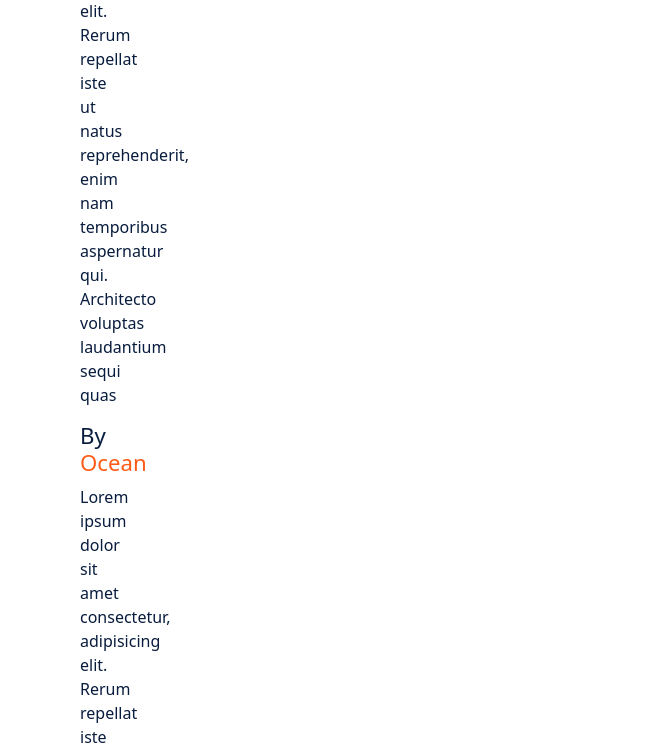
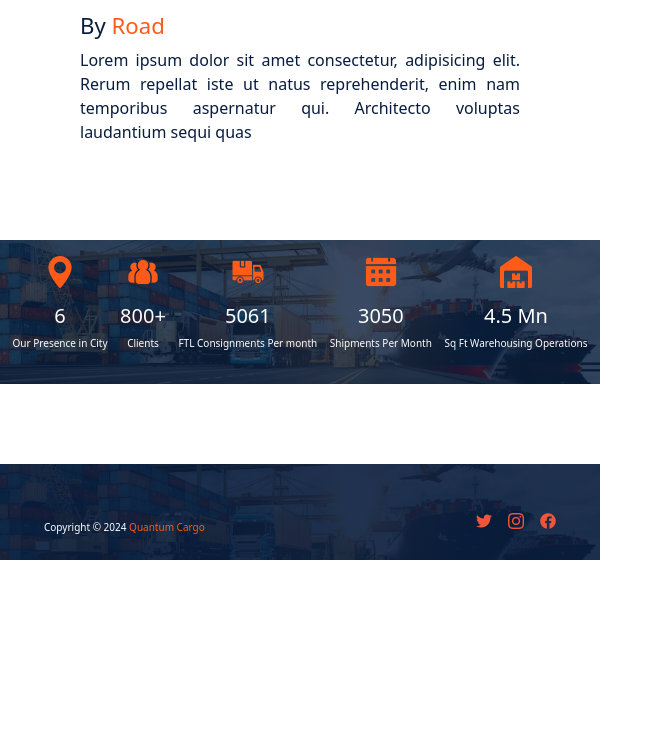
Before and after one commit to Aniket-workspace/QuantumCargo_JS, a plain HTML site: page index.html in a window 600 px wide. Shown: the part 1279-2033 px from the top of the page, 658 px wide, since content can reach past the window. After the commit the page ends 1846 px from the top, so only its background shows below. Drawn offline with nearby package versions, Linux system fonts and the light colour scheme.

Commit message:
home page footer and other

```diff
--- a/index.html
+++ b/index.html
@@ -83,7 +83,7 @@
   <!-- after home -->
 
   <div class="after-home">
-    <div class="after-home-img"><img src="images/home_boy.png" alt=""></div>
+    <div class="after-home-img"><img src="images/after-home.jpg" alt=""></div>
     <div class="after-home-text">
       <div>
         <h4><span>By</span> Air</h4>
@@ -100,6 +100,78 @@
     </div>
   </div>
 
+
+  <div class="after-home-2">
+    <diV class="home_card">
+      <div class="card_icon">
+        <img src="images/maps-and-flags.png" alt="">
+      </div>
+      <div class="card_text">
+        <h4>6</h4>
+        <p>Our Presence in City</p>
+      </div>
+    </diV>
+
+    <diV class="home_card">
+      <div class="card_icon">
+        <img src="images/society.png" alt="">
+      </div>
+      <div class="card_text">
+        <h4>800+</h4>
+        <p>Clients</p>
+      </div>
+    </diV>
+
+    <diV class="home_card">
+      <div class="card_icon">
+        <img src="images/delivery-truck.png" alt="">
+      </div>
+      <div class="card_text">
+        <h4>5061</h4>
+        <p>FTL Consignments Per month</p>
+      </div>
+    </diV>
+
+    <diV class="home_card">
+      <div class="card_icon">
+        <img src="images/calendar.png" alt="">
+      </div>
+      <div class="card_text">
+        <h4>3050</h4>
+        <p>Shipments Per Month</p>
+      </div>
+    </diV>
+
+    <diV class="home_card">
+      <div class="card_icon">
+        <img src="images/warehouse.png" alt="">
+      </div>
+      <div class="card_text">
+        <h4>4.5 Mn</h4>
+        <p>Sq Ft Warehousing Operations</p>
+      </div>
+    </diV>
+  </div>
+
+
+  <!-- footer -->
+  <div class="container-fluid" id="servhead">
+    <footer class="d-flex flex-wrap justify-content-between align-items-center py-3 my-4">
+        <div class="d-flex footer_text" >
+            <p class="mt-3">Copyright © 2024 <span style="color: #FD5B17;">Quantum Cargo</span></p>
+        </div>
+
+        <ul class="list-unstyled d-flex justify-content-end align-items-center footer_icon" >
+            <li class="ms-3"><a href="#"><img src="images/twitter.png" width="24"></a>
+            </li>
+            <li class="ms-3"><a href="#"><img src="images/instagram.png" width="24"></a>
+            </li>
+            <li class="ms-3"><a  href="#"><img src="images/facebook.png" width="24"></a>
+            </li>
+        </ul>
+    </footer>
+</div>
+
 </body>
 
 </html>
--- a/style.css
+++ b/style.css
@@ -6,10 +6,6 @@ body{
     color: rgb(8, 28, 61);
 }
 
-/* navbar */
-.nav{
-    background-color: rgb(8, 28, 61);
-}
 
 
 /* home-area */
@@ -110,9 +106,13 @@ body{
     width: 50%;
   }
 
+  .after-home-img img{
+    width: 100%;
+  }
+
   .after-home-text{
     width: 49%;
-    padding:1em 5em;
+    padding:0em 4em;
     text-align: justify;
   }
 
@@ -126,45 +126,238 @@ body{
   @media screen and (max-width: 600px) {
     .after-home{
         display: block;
-        margin-top:5em;
-        width: 20px;
+        margin-top: 1em;
       }
       .after-home-img{
-        padding: 0 2em;
+        padding: 0 ;
         width: 100%;
       }
-    .home1 H1{
-        font-size: 30px;
+
+      .after-home-img img{
+        padding: 0 1em;
+        width: 100%;
       }
-    .home2{
-        display: none;
-    }
+      .after-home-text{
+        width: 100%;
+        padding: 0;
+        text-align: justify;
+      }
+      .after-home-text div{
+        /* width: 100%; */
+        padding: 0;
+        /* text-align: justify; */
+      }
   }
 
   @media screen and (max-width: 900px) {
 
-    .home1{
-        padding: 5em;
-        height: 30rem;
+    .after-home{
+      margin-top:5em;
+      display: block;
+      padding: 2em;
     }
-    .home1 H1{
-        font-size: 40px;
-      }
-    .home2{
-        height: 30rem;
+
+
+    .after-home-img{
+      width: 100%;
+    }
+    .after-home-img img{
+      /* padding: 0 1em; */
+      width: 100%;
+    }
+    .after-home-text{
+      width: 100%;
+      padding:1em 3em;
+      text-align: justify;
+    }
+}
+
+
+  @media screen and (max-width: 1200px) {
+
+    .after-home{
+      align-items: center;
+    }
+
+
+    .after-home-img{
+      width: 100%;
+    }
+    .after-home-img img{
+      /* padding: 0 1em; */
+      width: 100%;
+    }
+    .after-home-text{
+      width: 100%;
+      padding:1em 3em;
+      text-align: justify;
     }
   }
 
-  @media screen and (max-width: 1200px) {
 
-    .home1{
-        padding: 5em;
-        height: 30rem;
+
+  /* after-home-2 */
+  .after-home-2{
+    height: 45vh;
+    background: linear-gradient(
+        rgba(8, 28, 61, 0.8),
+        rgba(8, 28, 61, 0.8)
+      ),
+      url("images/heading.jpg");
+    background-size: cover;
+    background-position: center;
+    background-repeat: no-repeat;
+    color: white;
+    margin-top: 5em;
+
+    display: flex;
+    align-items: center;
+    justify-content: space-evenly;
+    text-align: center;
+  }
+  .card_icon img{
+    width: 3em;
+  }
+  .card_text{
+    margin-top: 1em;
+  }
+  .card_text h4{
+    font-size: 40px;
+  }
+
+
+
+  @media screen and (max-width: 600px) {
+    .after-home-2{
+      height: 8rem;
+      margin-top: 2em;
+      }
+      .card_icon img{
+        width: 1em;
+      }
+
+      .card_text h4{
+        font-size: 15px;
+      }
+      .card_text p{
+        font-size: 8px;
+      }
+
+  }
+
+  @media screen and (max-width: 900px) and (min-width: 600px) {
+
+    .after-home-2{
+      height: 18vh;
+      margin-top: 2em;
+      }
+      .card_icon img{
+        width: 2em;
+      }
+      .card_text{
+        margin-top: 1em;
+      }
+      .card_text h4{
+        font-size: 20px;
+      }
+      .card_text p{
+        font-size: 10px;
+      }
+}
+
+
+  @media screen and (max-width: 1200px) and (min-width: 900px) {
+
+    .after-home-2{
+      height: 20vh;
+      margin-top: 2em;
+      }
+      .card_icon img{
+        width: 2.5em;
+      }
+      .card_text{
+        margin-top: 1em;
+      }
+      .card_text h4{
+        font-size: 30px;
+      }
+      .card_text p{
+        font-size: 15px;
+      }
+  }
+
+
+  /* footer */
+  #servhead{
+    height: 20vh;
+    background: linear-gradient(
+        rgba(8, 28, 61, 0.9),
+        rgba(8, 28, 61, 0.9)
+      ),
+      url("images/heading.jpg");
+    background-size: cover;
+    background-position: center;
+    background-repeat: no-repeat;
+    color: white;
+    margin-top: 5em;
+
+    display: flex;
+    align-items: center;
+    flex-wrap: wrap;
+  }
+  footer{
+    width: 100%;
+    padding: 2em;
+  }
+
+  .footer_text{
+    width: 80%;
+
+  }
+  .footer_icon{
+    width: 19%;
+    text-align: right;
+
+  }
+
+  @media screen and (max-width: 600px) {
+    #servhead{
+      height: 10vh;
+
     }
-    .home1 H1{
-        font-size: 40px;
-      }
-    .home2{
-        height: 30rem;
+    .footer_text p{
+      font-size: 10px;
     }
+
+    .footer_icon img{
+      width: 1em;
+    }
+
+
+
   }
+  @media screen and (max-width: 900px) and (min-width: 600px) {
+    #servhead{
+      height: 12vh;
+
+    }
+
+
+}
+
+@media screen and (max-width: 1200px) and (min-width: 900px) {
+  #servhead{
+    height: 12vh;
+
+  }
+
+}
+
+
+.navbar-container .hamburger-lines .line {
+  display: block;
+  height: 4px;
+  width: 100%;
+  border-radius: 10px;
+  background: #333;
+}
```
Also changed, not shown: script.js (+26 -0 lines), images/after-home.jpg (added), images/calendar.png (added), images/delivery-truck.png (added), images/facebook.png (added), images/home_second_bg.png (added), images/instagram.png (added), images/maps-and-flags.png (added), images/society.png (added), images/twitter.png (added), images/warehouse.png (added).
